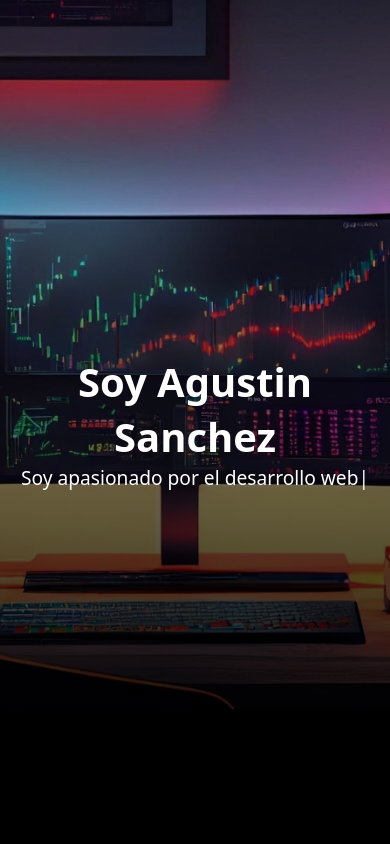
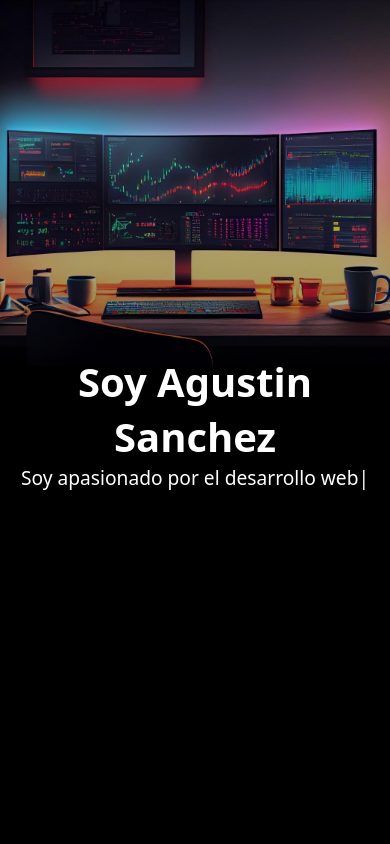
Before and after one commit to pagustin96/portafolioAgus, a React (Vite) app: page / in a window 390 px wide. Shown: the top 844 px of the page. Built offline with nearby package versions, Linux system fonts and the light colour scheme.

Commit message:
background-test6

```diff
--- a/src/styles/Home.css
+++ b/src/styles/Home.css
@@ -69,7 +69,7 @@ html, body{
 
 @media only screen and (max-width: 450px) {
     .home-container{
-        background-image: url('/img/mobile.jpg');
+        background-image: url('/img/mobile2.jpg');
         background-position: top;
         background-size: contain;
     }
```
Also changed, not shown: public/img/mobile2.jpg (added).
